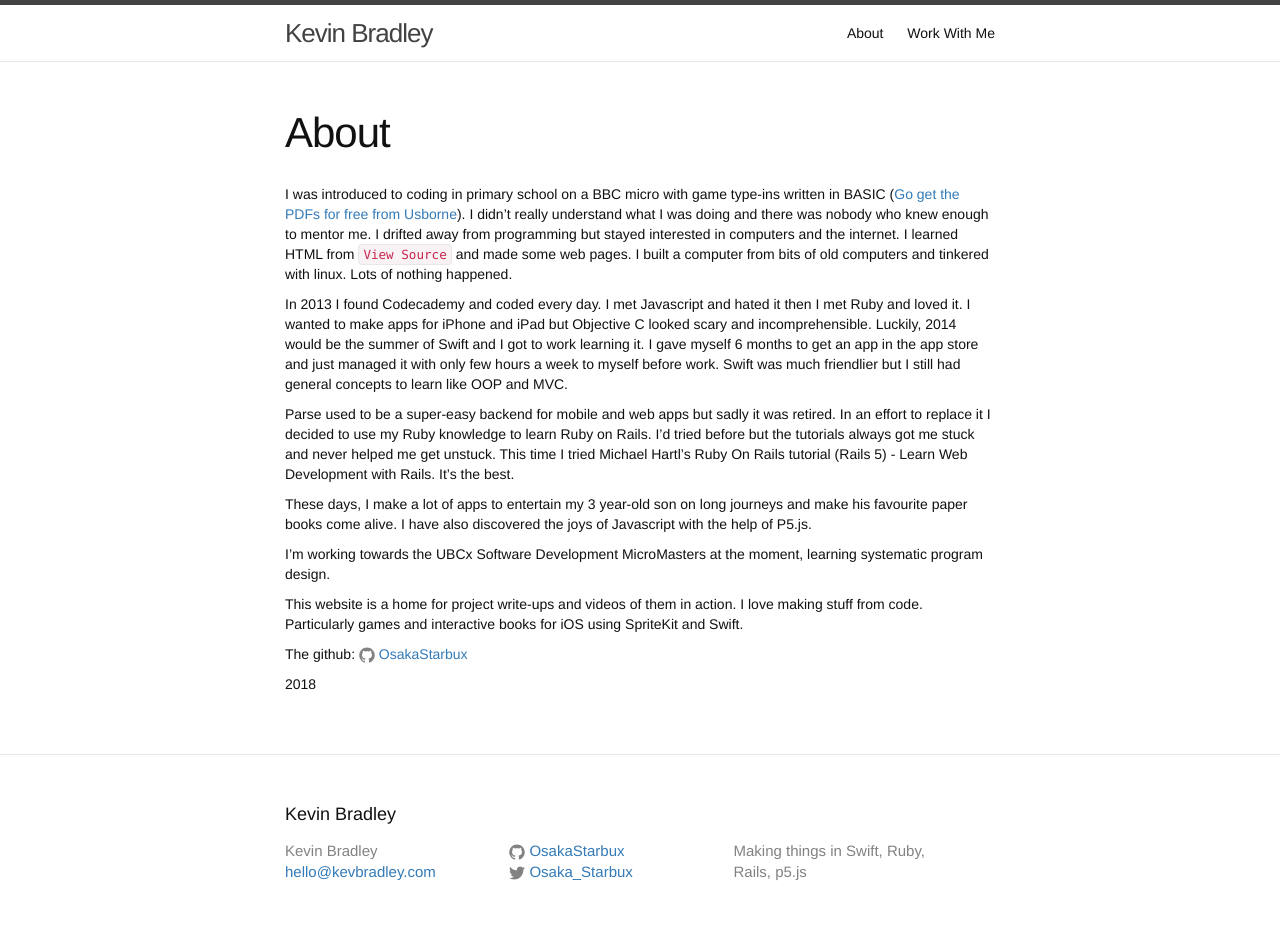
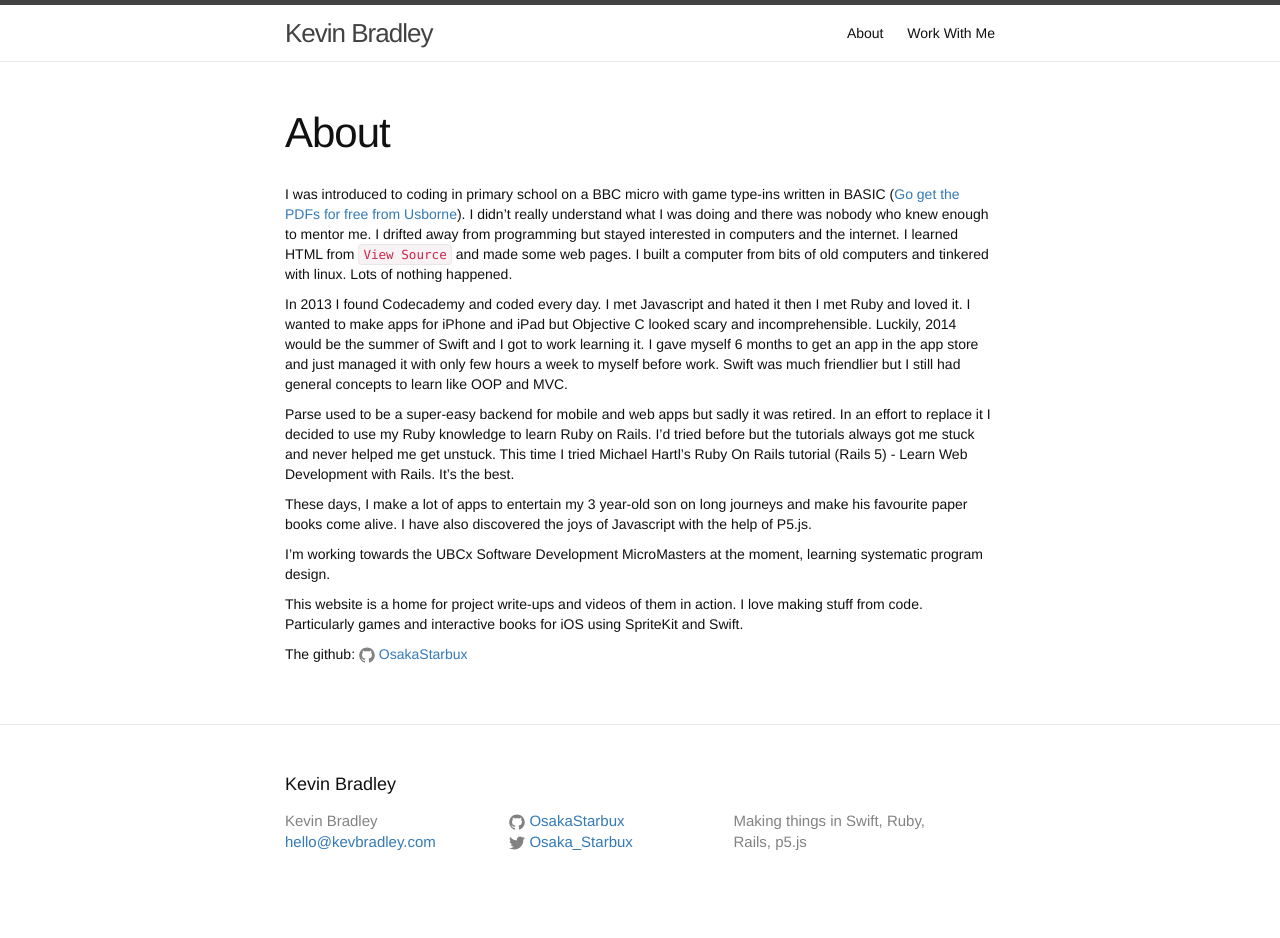
Before and after one commit to OsakaStarbux/OsakaStarbux.github.io, a Jekyll site: the page built from about.md, in a window 1280 px wide. Built offline with Jekyll 4.4.1, drawn with Linux system fonts in a browser that asks for light colours; after the commit the page ends 908 px from its top, so only the background shows below that.

Commit message:
Update about.md

```diff
--- a/about.md
+++ b/about.md
@@ -18,5 +18,3 @@ This website is a home for project write-ups and videos of them in action. I lov
 
 The github:
 {% include icon-github.html username="OsakaStarbux" %}
-
-{{ "now" | date: "%Y" - 2015}}
```
